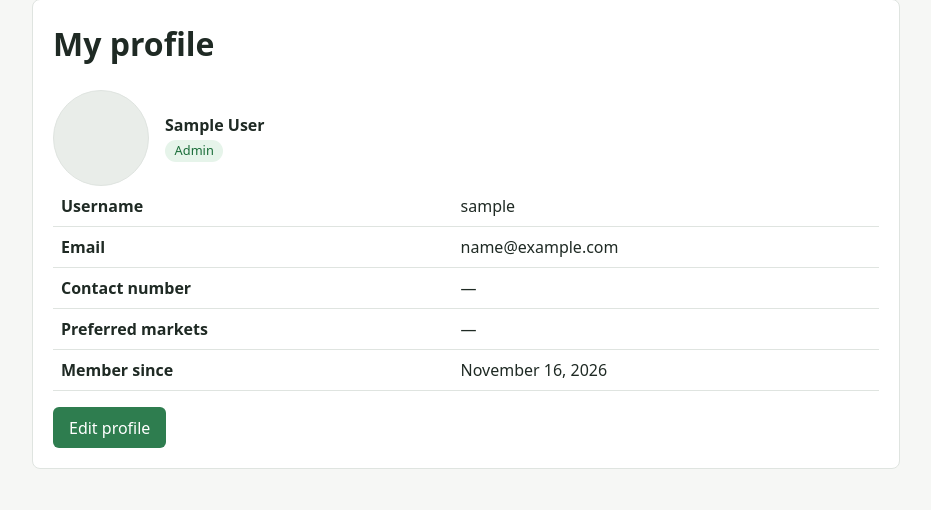
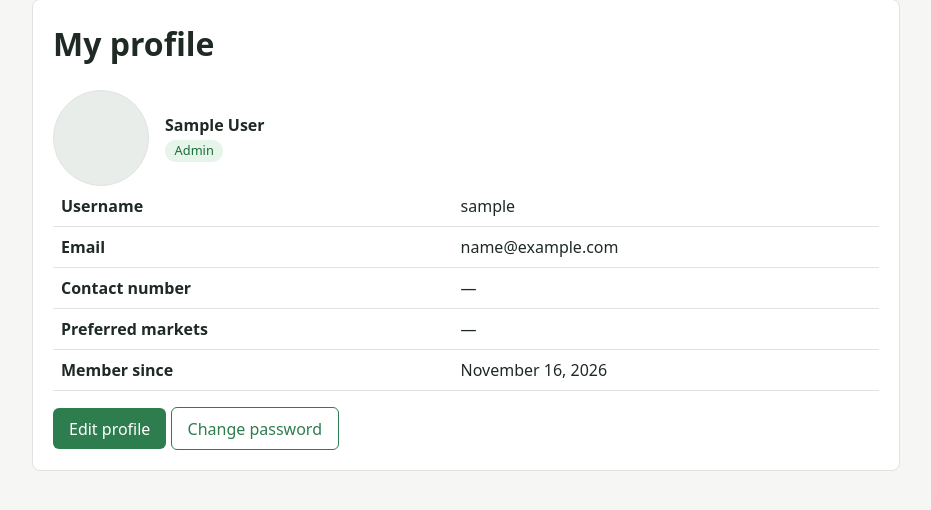
Before and after one commit to jojaloy/PresyoPalengke-Realista-JohnKurt-G2, a Django app: page /profile/ in a window 1280 px wide. Shown: the part 75-585 px from the top of the page, without its empty margins (174-1105 px from the left). Run offline with Django 5.2, Linux system fonts and the light colour scheme; the visitor is signed in with stand-in values (Sample User, id 1).

Commit message:
Add change password view, URL, template and profile link

```diff
--- a/accounts/urls.py
+++ b/accounts/urls.py
@@ -14,5 +14,6 @@ urlpatterns = [
     path('dashboard/vendor/', views.vendor_dashboard, name='vendor_dashboard'),
     path('dashboard/admin/', views.admin_dashboard, name='admin_dashboard'),
     path('profile/', views.profile, name='profile'),
+    path('password/change/', views.UserPasswordChangeView.as_view(), name='password_change'),
     path('profile/edit/', views.profile_edit, name='profile_edit'),
 ]
--- a/accounts/views.py
+++ b/accounts/views.py
@@ -1,9 +1,9 @@
 from django.contrib import messages
 from django.contrib.auth import login, logout
 from django.contrib.auth.decorators import login_required
-from django.contrib.auth.views import LoginView
+from django.contrib.auth.views import LoginView, PasswordChangeView
 from django.shortcuts import redirect, render
-from django.urls import reverse
+from django.urls import reverse, reverse_lazy
 from django.views.decorators.http import require_POST
 
 from reports.models import PriceReport
@@ -51,6 +51,20 @@ class UserLoginView(LoginView):
     def get_success_url(self):
         # Honour ?next= when safe, otherwise go to the role dashboard.
         return self.get_redirect_url() or reverse(DASHBOARD_BY_ROLE[self.request.user.role])
+
+
+class UserPasswordChangeView(PasswordChangeView):
+    """Logged-in users change their own password; they stay logged in afterwards."""
+    template_name = 'accounts/password_change.html'
+    success_url = reverse_lazy('accounts:profile')
+
+    def form_valid(self, form):
+        messages.success(self.request, 'Your password has been changed.')
+        return super().form_valid(form)
+
+    def form_invalid(self, form):
+        messages.error(self.request, 'Could not change password. Please fix the errors below.')
+        return super().form_invalid(form)
 
 
 @require_POST
--- a/templates/accounts/profile.html
+++ b/templates/accounts/profile.html
@@ -20,5 +20,6 @@
     <tr><th>Member since</th><td>{{ profile_user.date_joined|date:"F j, Y" }}</td></tr>
   </table>
   <a class="btn" href="{% url 'accounts:profile_edit' %}">Edit profile</a>
+  <a class="btn secondary" href="{% url 'accounts:password_change' %}">Change password</a>
 </div>
 {% endblock %}
```
Also changed, not shown: templates/accounts/password_change.html (added, +13 -0 lines).
